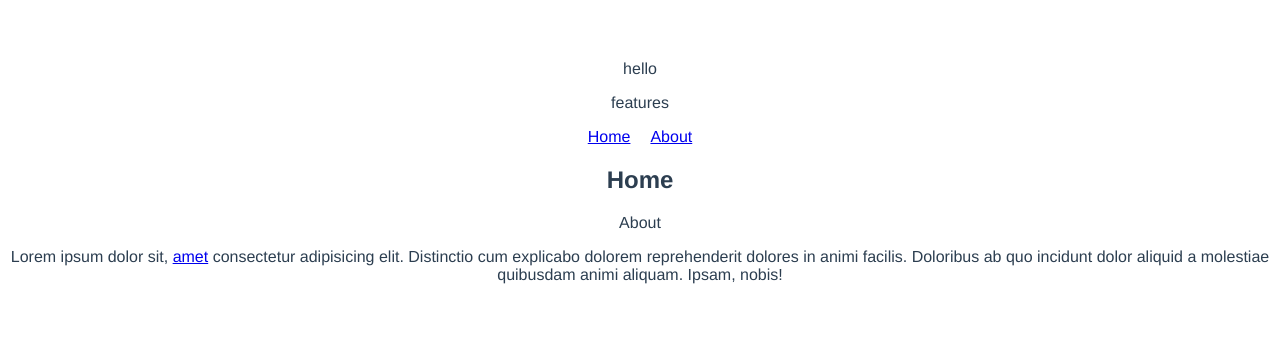
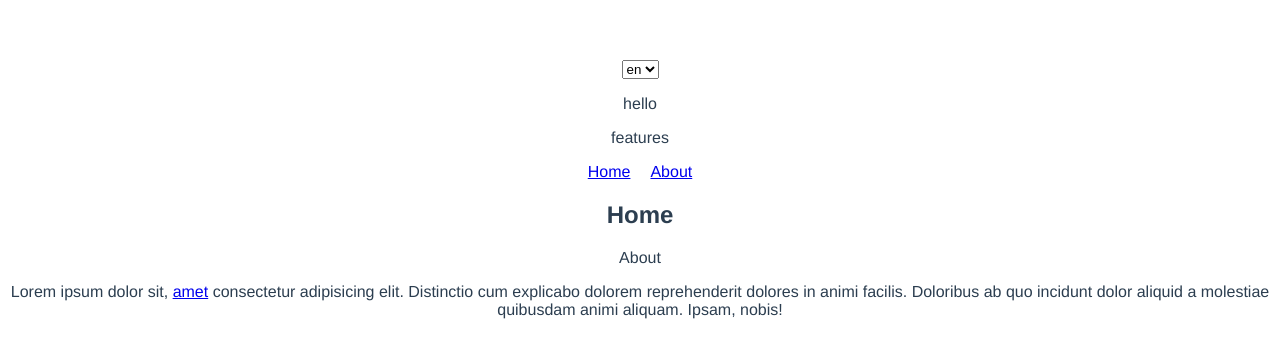
Before and after one commit to Arifkarimm/vue-i18n-starter, a Vue app: page /en in a window 1280 px wide. Shown: the top 358 px of the page. Built offline with nearby package versions, Linux system fonts and the light colour scheme.

Commit message:
language switch establish

```diff
--- a/src/App.vue
+++ b/src/App.vue
@@ -1,5 +1,6 @@
 <template>
   <div id="app">
+    <LanguageSwitch />
     <HelloI18n />
 
     <Navbar />
@@ -10,12 +11,14 @@
 <script>
 import HelloI18n from "./components/HelloI18n.vue";
 import Navbar from "./components/Navbar.vue";
+import LanguageSwitch from "@/components/LanguageSwitch.vue";
 
 export default {
   name: "App",
   components: {
     HelloI18n,
     Navbar,
+    LanguageSwitch,
   },
 };
 </script>
--- /dev/null
+++ b/src/components/LanguageSwitch.vue
@@ -0,0 +1,22 @@
+<template>
+  <div>
+    <div class="locale-changer">
+      <select v-model="$i18n.locale">
+        <option v-for="(lang, i) in langs" :key="`Lang${i}`" :value="lang">{{
+          lang
+        }}</option>
+      </select>
+    </div>
+  </div>
+</template>
+
+<script>
+export default {
+  name: "Language-switch",
+  data() {
+    return { langs: ["en", "fr"] };
+  },
+};
+</script>
+
+<style scoped></style>
```
